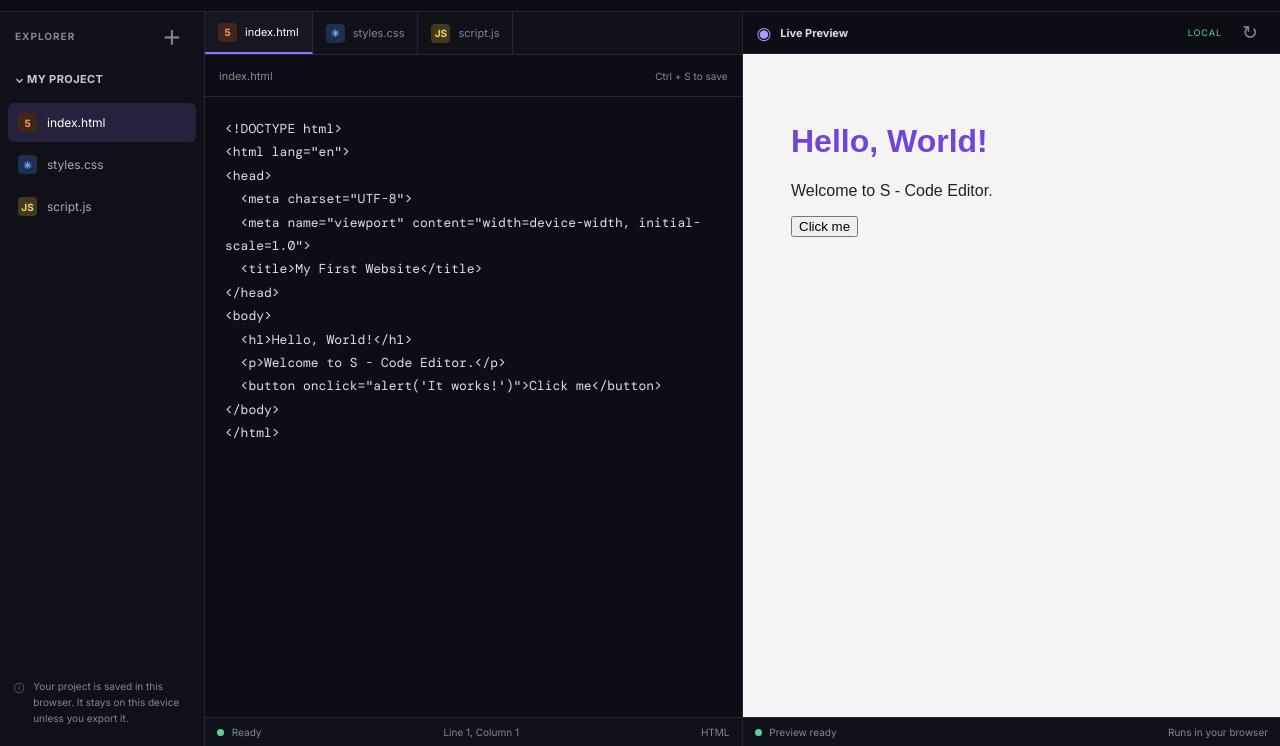
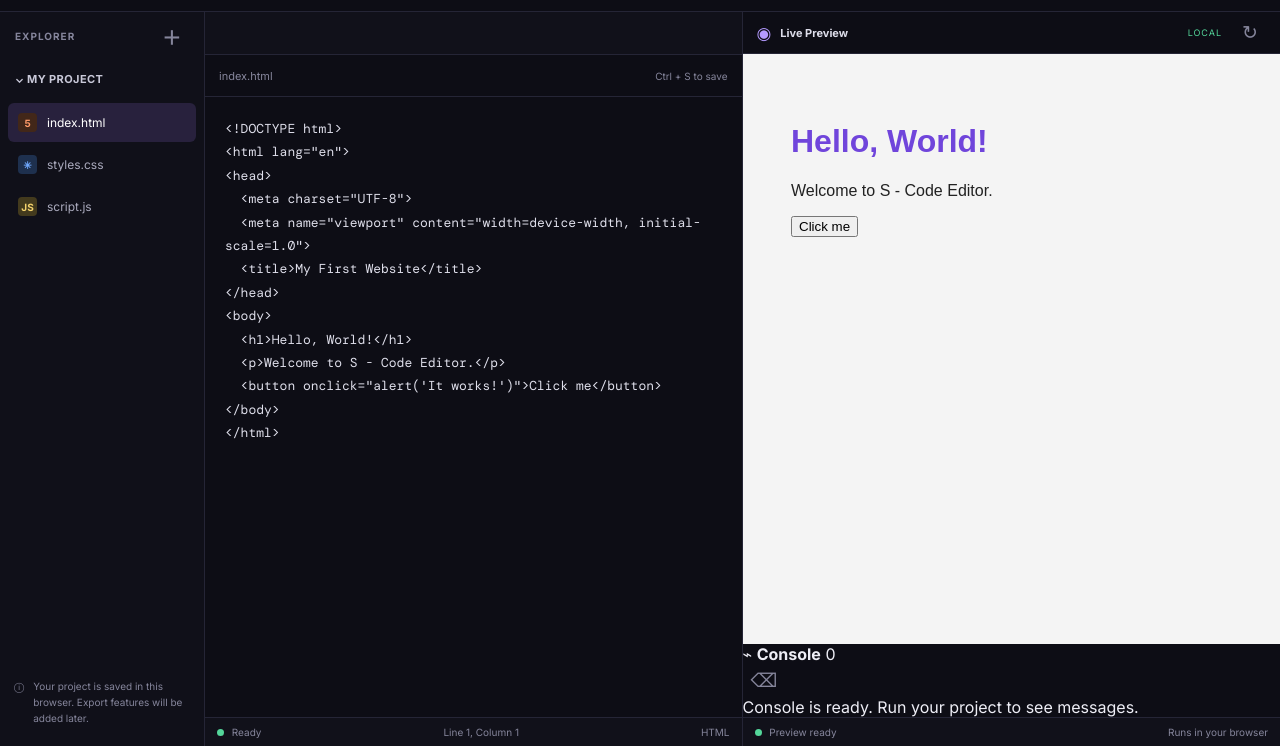
Before and after one commit to swypyy/s-code-editor, a plain HTML site: page index.html in a window 1280 px wide. Shown: the part 54-800 px from the top of the page. Drawn offline with nearby package versions, Linux system fonts and the light colour scheme.

Commit message:
Refactor index.html structure and formatting

```diff
--- a/index.html
+++ b/index.html
@@ -4,7 +4,6 @@
 <meta charset="UTF-8">
 <meta name="viewport" content="width=device-width, initial-scale=1.0">
 <meta name="theme-color" content="#09090f">
-  <meta name="description" content="S - Code Editor by Swypyy. A free browser-based code editor.">
 <title>S - Code Editor | Swypyy</title>
 
 <link rel="preconnect" href="https://fonts.googleapis.com">
@@ -32,56 +31,29 @@
 
   <div class="topbar-actions">
     <button class="button button-quiet" id="reset-button">Reset</button>
-      <button class="button button-primary" id="run-button">
-        ▶ Run
-      </button>
+    <button class="button button-primary" id="run-button">▶ Run</button>
   </div>
 </header>
 
 <main class="workspace">
 
-    <!-- FILE EXPLORER -->
   <aside class="sidebar">
-
     <div class="panel-heading">
       <span>EXPLORER</span>
-        <button class="icon-button" id="new-file-button">＋</button>
+      <button class="icon-button" id="new-file-button" title="New file">＋</button>
     </div>
 
-      <div class="project-label">
-        <span>⌄</span> MY PROJECT
-      </div>
-
+    <div class="project-label">⌄ MY PROJECT</div>
     <nav class="file-list" id="file-list"></nav>
 
     <div class="sidebar-note">
       <span>ⓘ</span>
-        <p>Your project is saved in this browser. It stays on this device unless you export it.</p>
+      <p>Your project is saved in this browser. Export features will be added later.</p>
     </div>
-
   </aside>
 
-    <!-- CODE EDITOR -->
   <section class="editor-panel">
-
-      <div class="tabs">
-
-        <button class="tab active" data-file="index.html">
-          <span class="file-icon html-icon">5</span>
-          index.html
-        </button>
-
-        <button class="tab" data-file="styles.css">
-          <span class="file-icon css-icon">✳</span>
-          styles.css
-        </button>
-
-        <button class="tab" data-file="script.js">
-          <span class="file-icon js-icon">JS</span>
-          script.js
-        </button>
-
-      </div>
+    <div class="tabs" id="editor-tabs"></div>
 
     <div class="editor-toolbar">
       <span id="current-file-label">index.html</span>
@@ -89,11 +61,7 @@
     </div>
 
     <div id="editor">
-        <textarea
-          id="editor-fallback"
-          spellcheck="false"
-          aria-label="Code editor"
-        ></textarea>
+      <textarea id="editor-fallback" spellcheck="false"></textarea>
     </div>
 
     <div class="editor-footer">
@@ -101,14 +69,11 @@
       <span id="cursor-position">Line 1, Column 1</span>
       <span id="language-label">HTML</span>
     </div>
-
   </section>
 
-    <!-- LIVE PREVIEW -->
   <section class="preview-panel">
 
     <div class="preview-toolbar">
-
       <div class="preview-title">
         <span class="preview-symbol">◉</span>
         <strong>Live Preview</strong>
@@ -116,9 +81,8 @@
 
       <div class="preview-actions">
         <span class="preview-state">LOCAL</span>
-          <button class="icon-button" id="refresh-button">↻</button>
+        <button class="icon-button" id="refresh-button" title="Refresh preview">↻</button>
       </div>
-
     </div>
 
     <div class="preview-canvas">
@@ -128,6 +92,24 @@
         sandbox="allow-scripts"
       ></iframe>
     </div>
+
+    <section class="console-panel">
+      <div class="console-toolbar">
+        <div class="console-heading">
+          <span>⌁</span>
+          <strong>Console</strong>
+          <span class="console-count" id="console-count">0</span>
+        </div>
+
+        <div class="console-actions">
+          <button class="icon-button" id="clear-console-button" title="Clear console">⌫</button>
+        </div>
+      </div>
+
+      <div class="console-output" id="console-output">
+        <div class="console-empty">Console is ready. Run your project to see messages.</div>
+      </div>
+    </section>
 
     <div class="preview-footer">
       <span><span class="status-dot"></span> Preview ready</span>
@@ -141,7 +123,6 @@
 <div class="toast" id="toast" role="status"></div>
 
 <script src="https://cdnjs.cloudflare.com/ajax/libs/monaco-editor/0.52.2/min/vs/loader.min.js"></script>
-
 <script src="app.js"></script>
 
 </body>
```
Lines whose indentation alone changed are shown as unchanged.
